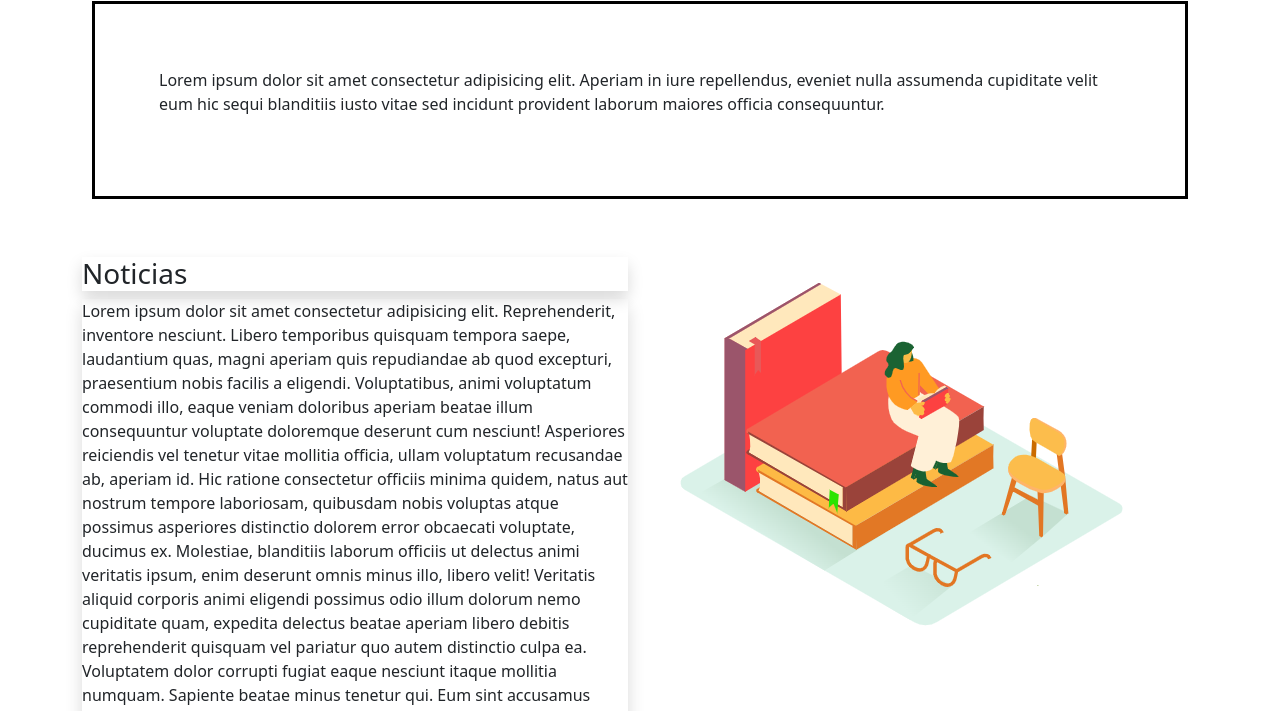
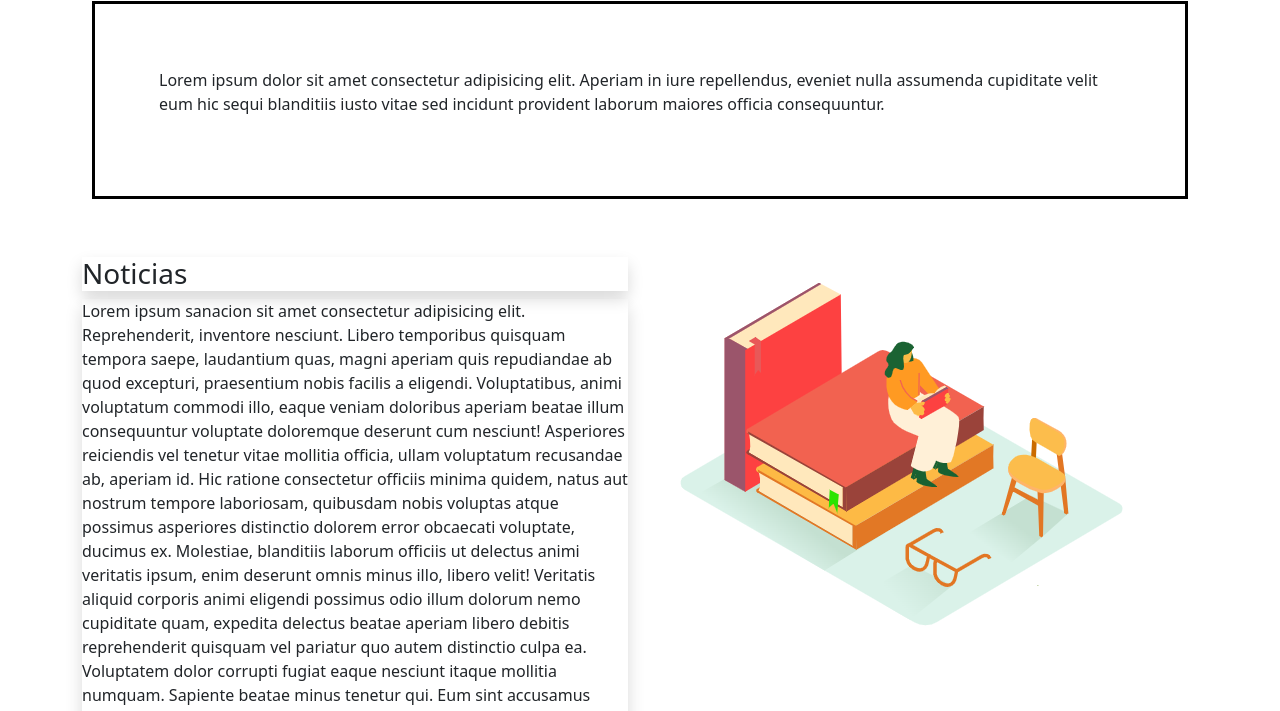
Before and after one commit to NachitoCaneri/anticuariolibreria, a website: page index.html in a window 1280 px wide. Shown: the part 239-950 px from the top of the page. Drawn offline with nearby package versions, Linux system fonts and the light colour scheme.

Commit message:
probando

```diff
--- a/index.html
+++ b/index.html
@@ -102,7 +102,7 @@
           <h3 class="shadow">Noticias</h3>
 
           <p class="shadow">
-            Lorem ipsum dolor sit amet consectetur adipisicing elit.
+            Lorem ipsum sanacion sit amet consectetur adipisicing elit.
             Reprehenderit, inventore nesciunt. Libero temporibus quisquam
             tempora saepe, laudantium quas, magni aperiam quis repudiandae ab
             quod excepturi, praesentium nobis facilis a eligendi. Voluptatibus,
```
